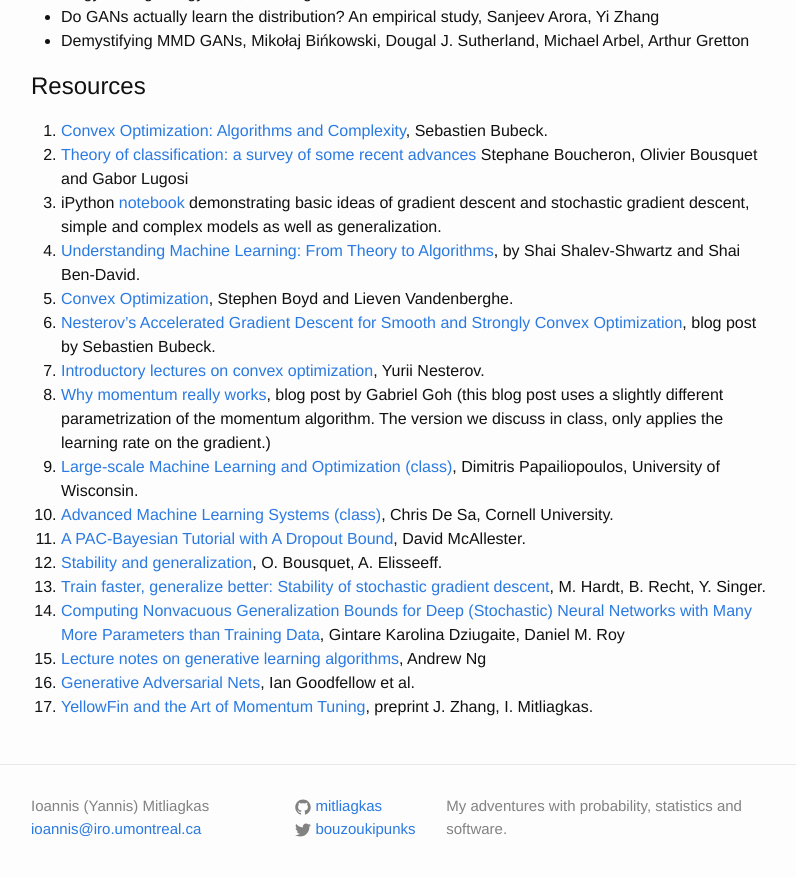
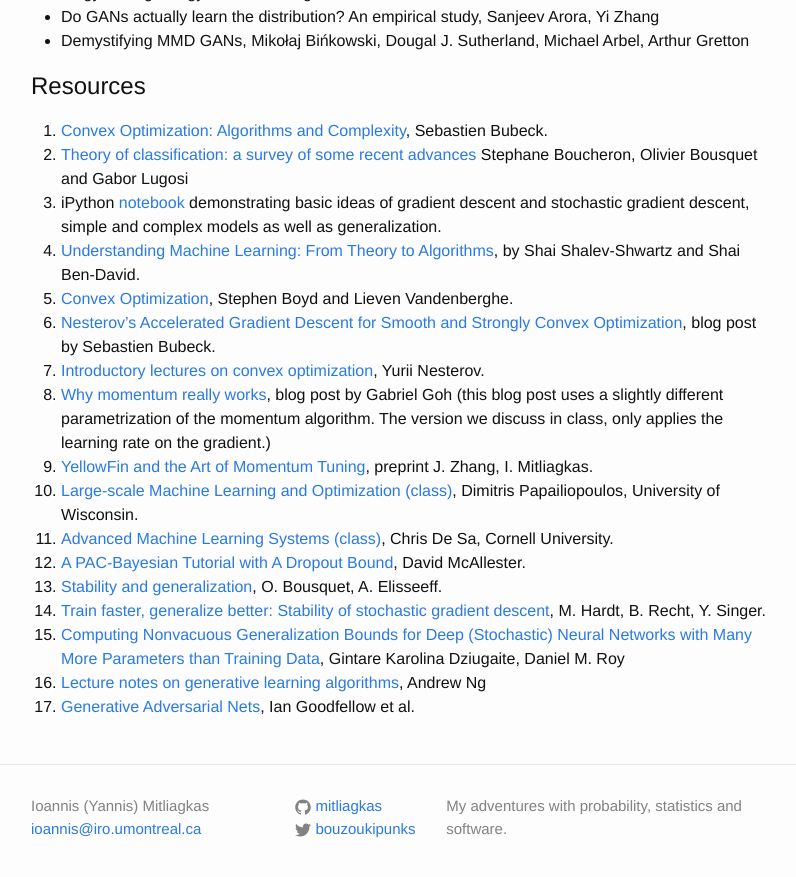
Before and after one commit to mitliagkas/mitliagkas.github.io, a Jekyll site: the page built from dl-theory-class.md, in a window 1280 px wide and 900 px high, scrolled down 3700 px. Shown: the top 877 px of the window, without its empty margins (239-1035 px from the left). Built offline with Jekyll 4.4.1, drawn with Linux system fonts in a browser that asks for light colours; some of the changed lines change nothing that is shown.

Commit message:
Update class papers

```diff
--- a/dl-theory-class.md
+++ b/dl-theory-class.md
@@ -207,6 +207,7 @@ Resources
 6. [Nesterov's Accelerated Gradient Descent for Smooth and Strongly Convex Optimization](https://blogs.princeton.edu/imabandit/2014/03/06/nesterovs-accelerated-gradient-descent-for-smooth-and-strongly-convex-optimization/), blog post by Sebastien Bubeck.
 7. [Introductory lectures on convex optimization](https://www.google.ca/url?sa=t&rct=j&q=&esrc=s&source=web&cd=1&ved=0ahUKEwjhs8Xc4-DYAhVRbK0KHYL4C1wQFgguMAA&url=http%3A%2F%2Fciteseerx.ist.psu.edu%2Fviewdoc%2Fdownload%3Fdoi%3D10.1.1.693.855%26rep%3Drep1%26type%3Dpdf&usg=AOvVaw3mGbk6W45sbV8b1rgS_DRV), Yurii Nesterov.
 8. [Why momentum really works](https://distill.pub/2017/momentum/), blog post by Gabriel Goh (this blog post uses a slightly different parametrization of the momentum algorithm. The version we discuss in class, only applies the learning rate on the gradient.)
+9. [YellowFin and the Art of Momentum Tuning](https://arxiv.org/abs/1706.03471), preprint J. Zhang, I. Mitliagkas.
 10. [Large-scale Machine Learning and Optimization (class)](http://papail.io/901), Dimitris Papailiopoulos, University of Wisconsin.
 11. [Advanced Machine Learning Systems (class)](http://www.cs.cornell.edu/courses/cs6787/2017fa/), Chris De Sa, Cornell University.
 12. [A PAC-Bayesian Tutorial with A Dropout Bound](https://arxiv.org/abs/1307.2118), David McAllester.
@@ -215,4 +216,3 @@ Resources
 15. [Computing Nonvacuous Generalization Bounds for Deep (Stochastic) Neural Networks with Many More Parameters than Training Data](https://arxiv.org/abs/1703.11008), Gintare Karolina Dziugaite, Daniel M. Roy
 16. [Lecture notes on generative learning algorithms](http://cs229.stanford.edu/notes/cs229-notes2.pdf), Andrew Ng
 17. [Generative Adversarial Nets](https://papers.nips.cc/paper/5423-generative-adversarial-nets.pdf), Ian Goodfellow et al.
-9. [YellowFin and the Art of Momentum Tuning](https://arxiv.org/abs/1706.03471), preprint J. Zhang, I. Mitliagkas.
```
